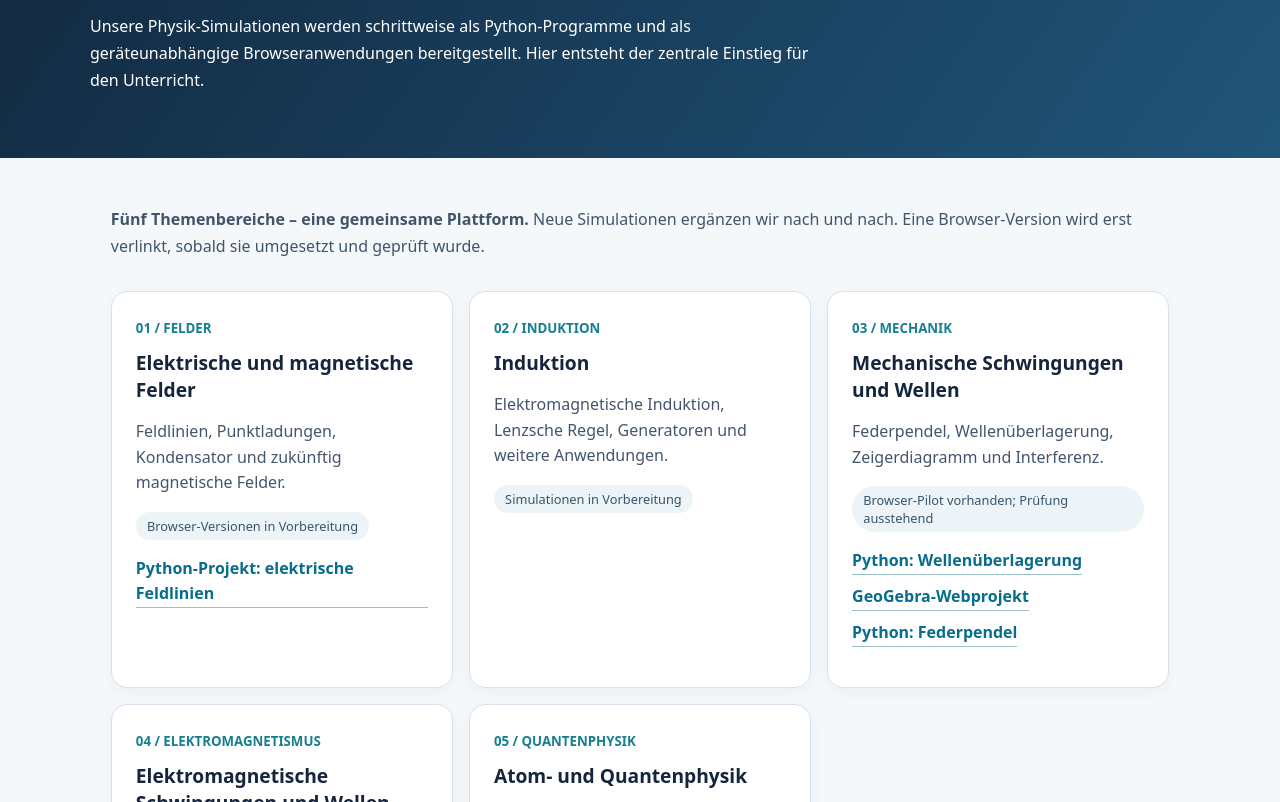
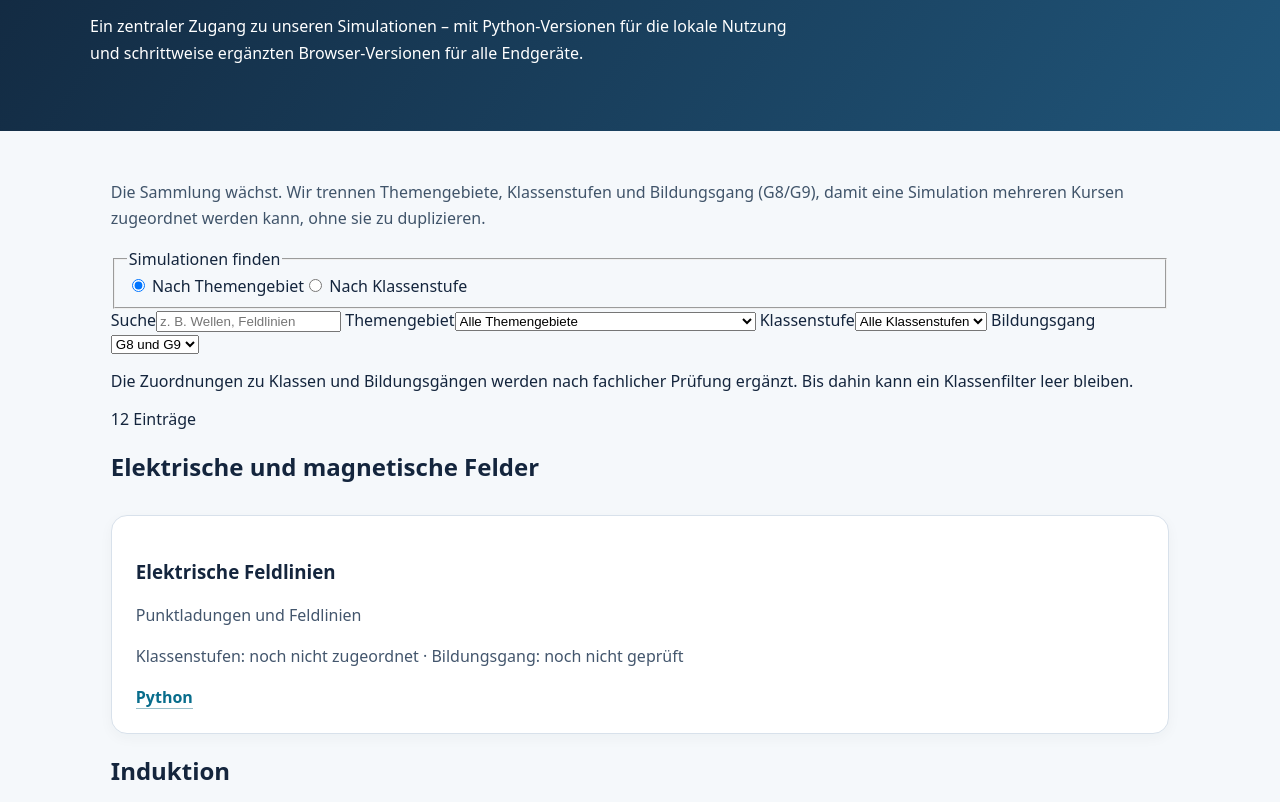
Before and after one commit to KN-RBG/Physik_Simulationen, a plain HTML site: page index.html in a window 1280 px wide. Shown: the part 143-945 px from the top of the page. Drawn offline with Linux system fonts and the light colour scheme.

Commit message:
Add topic and grade views to physics portal

```diff
--- a/index.html
+++ b/index.html
@@ -1,11 +1,11 @@
 <!doctype html>
-<html lang="de"><head><meta charset="utf-8"><meta name="viewport" content="width=device-width,initial-scale=1"><meta name="description" content="Physik-Simulationen für den Unterricht, in Python und im Browser"><title>Physik-Simulationen | KN-RBG</title><link rel="stylesheet" href="assets/style.css"></head><body>
-<header><div class="eyebrow">KN-RBG · Interaktive Physik</div><h1>Physik-Simulationen</h1><p>Unsere Physik-Simulationen werden schrittweise als Python-Programme und als geräteunabhängige Browseranwendungen bereitgestellt. Hier entsteht der zentrale Einstieg für den Unterricht.</p></header>
-<main><p class="intro"><strong>Fünf Themenbereiche – eine gemeinsame Plattform.</strong> Neue Simulationen ergänzen wir nach und nach. Eine Browser-Version wird erst verlinkt, sobald sie umgesetzt und geprüft wurde.</p>
-<div class="grid">
-<section class="card"><span class="number">01 / FELDER</span><h2>Elektrische und magnetische Felder</h2><p>Feldlinien, Punktladungen, Kondensator und zukünftig magnetische Felder.</p><span class="status">Browser-Versionen in Vorbereitung</span><p class="links"><a href="https://github.com/KN-RBG/elektrische_Feldlinien">Python-Projekt: elektrische Feldlinien</a></p></section>
-<section class="card"><span class="number">02 / INDUKTION</span><h2>Induktion</h2><p>Elektromagnetische Induktion, Lenzsche Regel, Generatoren und weitere Anwendungen.</p><span class="status">Simulationen in Vorbereitung</span></section>
-<section class="card"><span class="number">03 / MECHANIK</span><h2>Mechanische Schwingungen und Wellen</h2><p>Federpendel, Wellenüberlagerung, Zeigerdiagramm und Interferenz.</p><span class="status">Browser-Pilot vorhanden; Prüfung ausstehend</span><p class="links"><a href="https://github.com/KN-RBG/Wellenueberlagerung">Python: Wellenüberlagerung</a><a href="https://github.com/KN-RBG/Geogebra_Test">GeoGebra-Webprojekt</a><a href="https://github.com/KN-RBG/Federschwerependel">Python: Federpendel</a></p></section>
-<section class="card"><span class="number">04 / ELEKTROMAGNETISMUS</span><h2>Elektromagnetische Schwingungen und Wellen</h2><p>LC-Schwingkreis, Energieaustausch und elektromagnetische Wellen.</p><span class="status">Browser-Versionen in Vorbereitung</span><p class="links"><a href="https://github.com/KN-RBG/schwingkreis_-vergleich">Python: Schwingkreisvergleich</a></p></section>
-<section class="card"><span class="number">05 / QUANTENPHYSIK</span><h2>Atom- und Quantenphysik</h2><p>Atommodelle, Spektren und Quantenphänomene.</p><span class="status">Simulationen in Vorbereitung</span></section>
-</div></main><footer>KN-RBG · Physik-Simulationen · Aufbauphase · <a href="https://github.com/KN-RBG/Physik_Simulationen">Quellcode auf GitHub</a></footer></body></html>
+<html lang="de"><head><meta charset="utf-8"><meta name="viewport" content="width=device-width,initial-scale=1"><meta name="description" content="Interaktive Physik-Simulationen für alle Klassenstufen"><title>Physik-Simulationen | KN-RBG</title><link rel="stylesheet" href="assets/style.css"><script src="assets/app.js" defer></script></head>
+<body><header><div class="eyebrow">KN-RBG · Interaktive Physik</div><h1>Physik-Simulationen</h1><p>Ein zentraler Zugang zu unseren Simulationen – mit Python-Versionen für die lokale Nutzung und schrittweise ergänzten Browser-Versionen für alle Endgeräte.</p></header>
+<main><p class="intro">Die Sammlung wächst. Wir trennen Themengebiete, Klassenstufen und Bildungsgang (G8/G9), damit eine Simulation mehreren Kursen zugeordnet werden kann, ohne sie zu duplizieren.</p>
+<fieldset class="mode"><legend>Simulationen finden</legend><label><input type="radio" name="ansicht" value="themen" checked> Nach Themengebiet</label><label><input type="radio" name="ansicht" value="klassen"> Nach Klassenstufe</label></fieldset>
+<div class="filters"><label>Suche<input id="suche" type="search" placeholder="z. B. Wellen, Feldlinien"></label>
+<label>Themengebiet<select id="thema"><option value="alle">Alle Themengebiete</option><option>Elektrische und magnetische Felder</option><option>Induktion</option><option>Mechanische Schwingungen und Wellen</option><option>Elektromagnetische Schwingungen und Wellen</option><option>Atom- und Quantenphysik</option><option>Weitere Themen</option></select></label>
+<label>Klassenstufe<select id="klasse"><option value="">Alle Klassenstufen</option><option>7</option><option>8</option><option>9</option><option>10</option><option>JG1</option><option>JG2</option></select></label>
+<label>Bildungsgang<select id="bildungsgang"><option value="">G8 und G9</option><option>G8</option><option>G9</option></select></label></div>
+<p class="meta">Die Zuordnungen zu Klassen und Bildungsgängen werden nach fachlicher Prüfung ergänzt. Bis dahin kann ein Klassenfilter leer bleiben.</p><p id="anzahl" class="count" aria-live="polite">Katalog wird geladen …</p><div id="ergebnisse" aria-live="polite"></div>
+</main><footer>KN-RBG · Aufbauphase · <a href="https://github.com/KN-RBG/Physik_Simulationen">Quellcode auf GitHub</a></footer></body></html>
```
